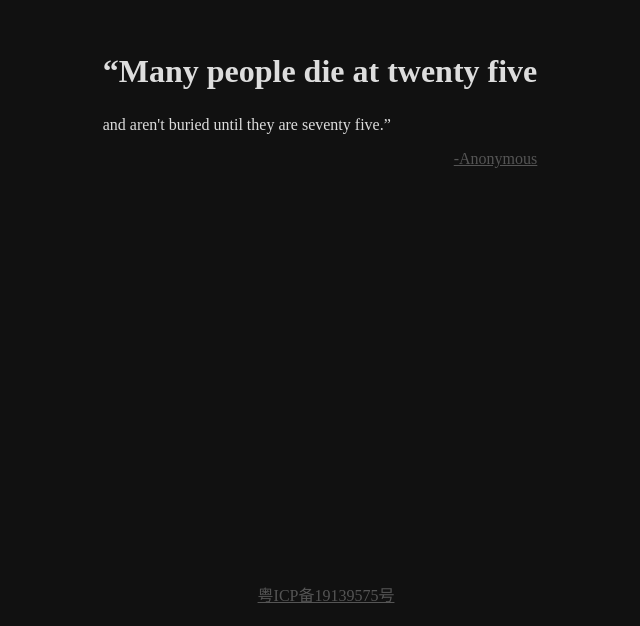
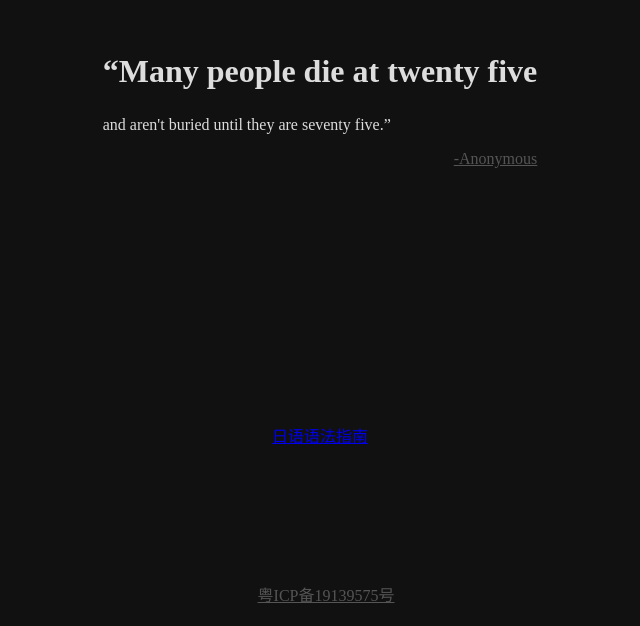
Before and after one commit to theoriz0/theoriz-homepage, a website: page public/index.html in a window 1280 px wide. Shown: the part 174-800 px from the top of the page, without its empty margins (320-960 px from the left). Drawn offline with Linux system fonts and the light colour scheme; a web font is replaced by a local one.

Commit message:
add jpgrammer link

```diff
--- a/public/index.html
+++ b/public/index.html
@@ -16,6 +16,9 @@
                 <footer><a href="https://www.quora.com/What-is-the-original-source-of-the-quote-Many-people-die-at-twenty-five-and-arent-buried-until-they-are-seventy-five">-Anonymous</a></footer>
             </blockquote>
         </section>
+        <section>
+            <a href="./jpgrammer/index.html"><div class="button">日语语法指南</div></a>
+        </section>
         <footer>
             <a  class="beian-info" href="http://www.beian.miit.gov.cn/">粤ICP备19139575号</a>
         </footer>
```
